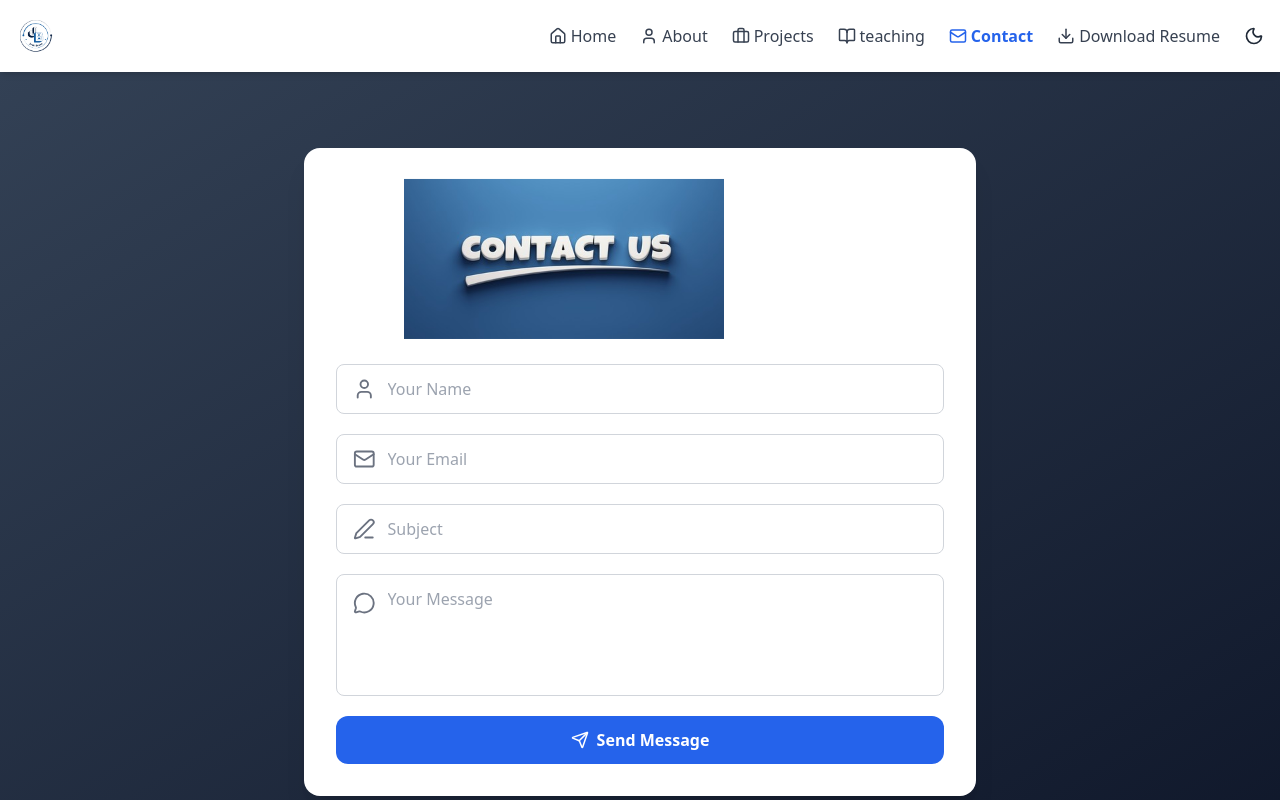
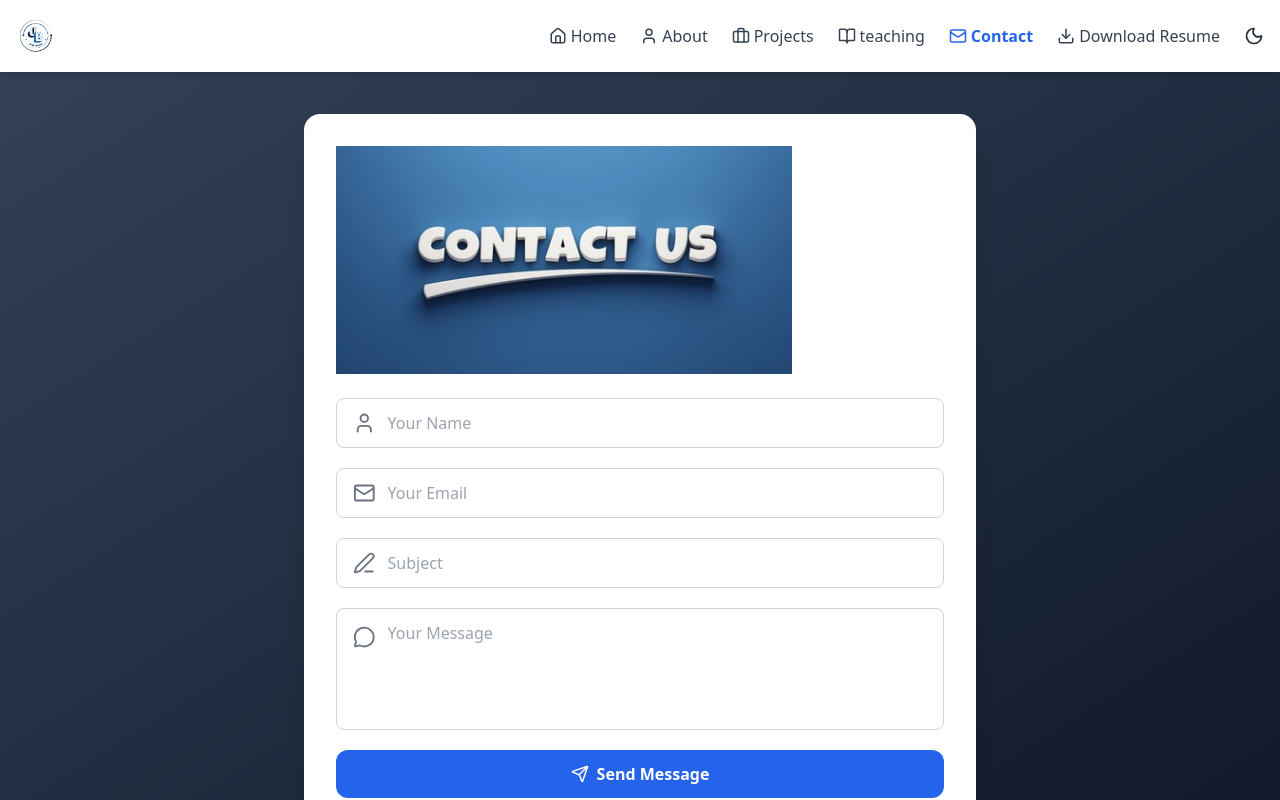
Before and after one commit to jeanboscob77/marc, a Next.js app: page /contact in a window 1280 px wide. Shown: the top 800 px of the page. Built offline with nearby package versions, Linux system fonts and the light colour scheme.

Commit message:
contact updated

```diff
--- a/app/contact/Contact.tsx
+++ b/app/contact/Contact.tsx
@@ -9,22 +9,11 @@ const Contact = () => {
   return (
     <div className="min-h-screen bg-gradient-to-br from-slate-700 to-slate-900 flex justify-center items-center px-4 py-10">
       <div className="w-full max-w-2xl bg-white dark:bg-gray-900 shadow-xl rounded-2xl p-8 space-y-6">
-        <motion.div
-          animate={{
-            y: [0, -7, 0],
-          }}
-          transition={{
-            duration: 3,
-            repeat: Infinity,
-            ease: "easeInOut",
-          }}
-        >
-          <Image
-            src={contact}
-            alt="contact"
-            className="w-3/4 h-40 object-contain"
-          />
-        </motion.div>
+        <Image
+          src={contact}
+          alt="contact"
+          className="w-3/4 h-30 object-contain"
+        />
 
         {/*
         <h2 className="text-3xl font-bold text-center text-gray-900 dark:text-white">
```
